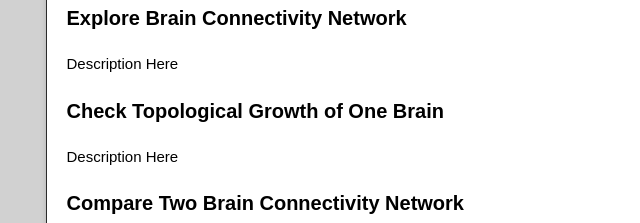
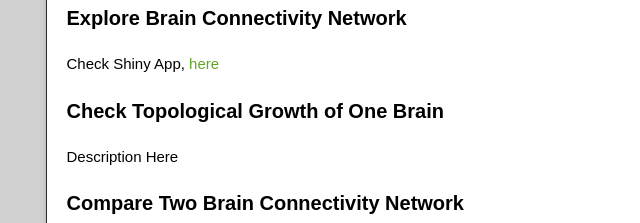
Before and after one commit to jyfeather/BrainConn_APP, a plain HTML site: page index.html in a window 1280 px wide. Shown: the part 295-518 px from the top of the page, 257-897 px from the left. Drawn offline with nearby package versions, Linux system fonts and the light colour scheme.

Commit message:
Update index.html

```diff
--- a/index.html
+++ b/index.html
@@ -39,7 +39,7 @@
           <h3>
 <a id="explore" class="anchor" href="#explore" aria-hidden="true"><span class="octicon octicon-link"></span></a>Explore Brain Connectivity Network</h3>
 
-<p>Description Here</p>
+<p>Check Shiny App, <a href="https://jyfeather.shinyapps.io/1_explore">here</a></p>
 
 <h3><a id="growth" class="anchor" href="#growth" aria-hidden="true"><span class="octicon octicon-link"></span></a>Check Topological Growth of One Brain</h3>
 
```
